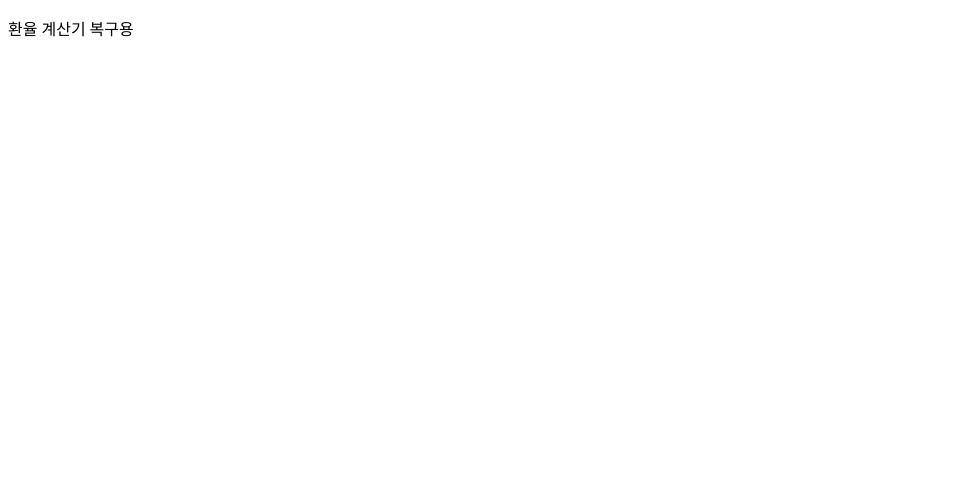
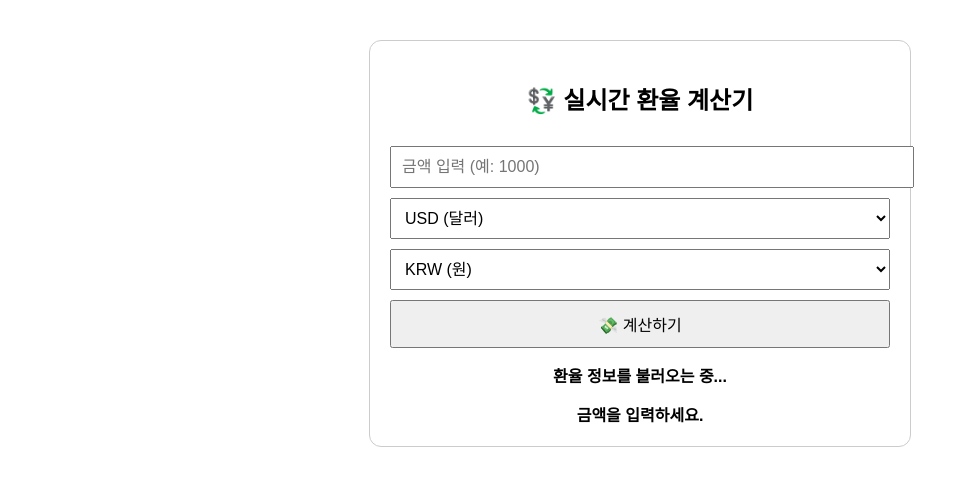
Before and after one commit to min8833/Test11, a plain HTML site: page index.html in a window 1280 px wide. Shown: the whole page, without its empty margins (0-969 px from the left). Drawn offline with Linux system fonts and the light colour scheme.

Commit message:
Add files via upload

```diff
--- a/index.html
+++ b/index.html
@@ -1 +1,91 @@
-<!DOCTYPE html><html><head><meta charset='UTF-8'><title>복구용</title></head><body><p>환율 계산기 복구용</p></body></html>
+
+<!DOCTYPE html>
+<html lang="ko">
+<head>
+  <meta charset="UTF-8">
+  <title>실시간 환율 계산기</title>
+  <style>
+    body {
+      font-family: Arial, sans-serif;
+      max-width: 500px;
+      margin: 40px auto;
+      padding: 20px;
+      border: 1px solid #ccc;
+      border-radius: 12px;
+    }
+    input, select, button {
+      padding: 10px;
+      margin-top: 10px;
+      font-size: 16px;
+      width: 100%;
+    }
+    #result, #rateInfo {
+      margin-top: 15px;
+      font-weight: bold;
+      text-align: center;
+      white-space: pre-line;
+    }
+  </style>
+</head>
+<body>
+  <h2 style="text-align:center">💱 실시간 환율 계산기</h2>
+
+  <input type="number" id="amount" placeholder="금액 입력 (예: 1000)">
+
+  <select id="fromCurrency">
+    <option value="USD">USD (달러)</option>
+    <option value="EUR">EUR (유로)</option>
+    <option value="JPY">JPY (엔)</option>
+    <option value="KRW">KRW (원)</option>
+  </select>
+
+  <select id="toCurrency">
+    <option value="KRW">KRW (원)</option>
+    <option value="USD">USD (달러)</option>
+    <option value="EUR">EUR (유로)</option>
+    <option value="JPY">JPY (엔)</option>
+  </select>
+
+  <button onclick="convertCurrency()">💸 계산하기</button>
+
+  <div id="rateInfo">환율 정보를 불러오는 중...</div>
+  <div id="result"></div>
+
+  <script>
+    async function convertCurrency() {
+      const amount = parseFloat(document.getElementById('amount').value);
+      const from = document.getElementById('fromCurrency').value;
+      const to = document.getElementById('toCurrency').value;
+
+      if (isNaN(amount)) {
+        document.getElementById('result').innerText = "금액을 입력하세요.";
+        return;
+      }
+
+      if (from === to) {
+        document.getElementById('rateInfo').innerText = `동일 통화: 1 ${from} = 1 ${to}`;
+        document.getElementById('result').innerText = `${amount} ${from} = ${amount.toFixed(2)} ${to}`;
+        return;
+      }
+
+      try {
+        const res = await fetch(`https://api.exchangerate.host/latest?base=${from}&symbols=${to}`);
+        const data = await res.json();
+        const rate = data.rates[to];
+        const date = data.date;
+
+        const converted = amount * rate;
+        document.getElementById('rateInfo').innerText = `📅 ${date} 기준
+1 ${from} = ${rate.toFixed(4)} ${to}`;
+        document.getElementById('result').innerText = `${amount} ${from} → ${converted.toFixed(2)} ${to}`;
+      } catch (err) {
+        document.getElementById('rateInfo').innerText = "❌ 환율 정보를 불러오지 못했습니다.";
+        document.getElementById('result').innerText = "";
+      }
+    }
+
+    // 초기 자동 호출
+    convertCurrency();
+  </script>
+</body>
+</html>
```
